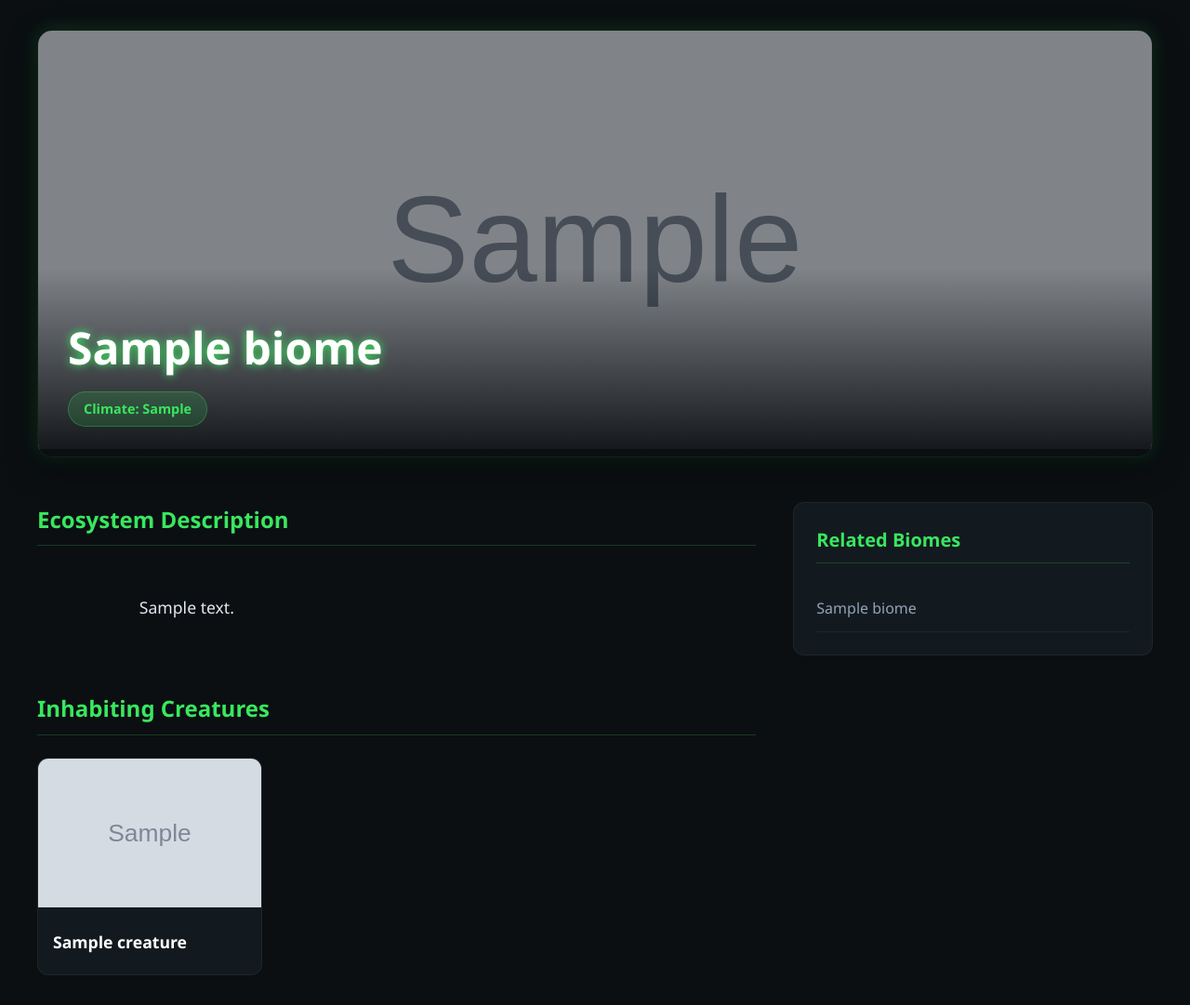
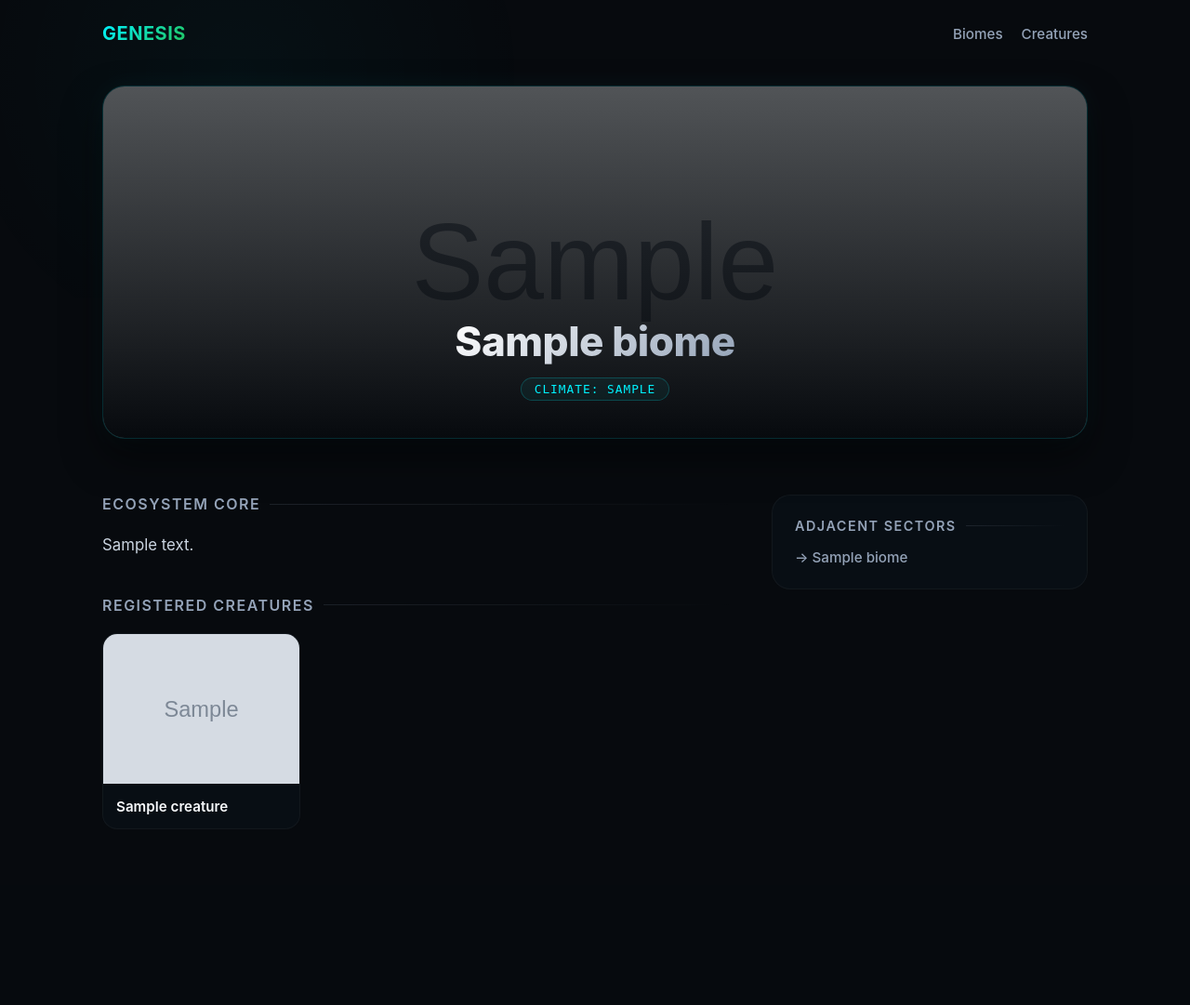
Before and after one commit to Solar01s/Nature-s_word, a Django app: page /nature_index/biome/1/ in a window 1280 px wide. Shown: the whole page at 93% size. After the commit the page ends 892 px from the top, so only its background shows below. Run offline with Django 5.2, Linux system fonts and the light colour scheme; tables that the repository leaves empty hold one stand-in row (values such as "Sample post"); grey boxes marked "Sample" are stand-in pictures.

Commit message:
Update biome.html

```diff
--- a/templates/nature_index/biome.html
+++ b/templates/nature_index/biome.html
@@ -3,15 +3,15 @@
 <head>
     <meta charset="UTF-8">
     <meta name="viewport" content="width=device-width, initial-scale=1.0">
-    <title>{{ biome.name }} — Biome</title>
+    <title>{{ biome.name }} — Ecosystem</title>
     <style>
         :root {
-            --bg-color: #0b0f12;
-            --card-bg: #131a1f;
-            --accent-green: #39e75f;
-            --accent-glow: rgba(57, 231, 95, 0.2);
-            --text-main: #e2e8f0;
-            --text-muted: #94a3b8;
+            --bg-dark: #070a0e;
+            --panel-bg: rgba(13, 20, 30, 0.45);
+            --accent-cyan: #00f2fe;
+            --accent-green: #22c55e;
+            --text-primary: #f8fafc;
+            --text-secondary: #94a3b8;
         }
 
         * {
@@ -21,230 +21,333 @@
         }
 
         body {
-            background-color: var(--bg-color);
-            color: var(--text-main);
-            font-family: 'Segoe UI', Roboto, Helvetica, Arial, sans-serif;
-            line-height: 1.6;
-            padding: 2rem;
-            animation: fadeIn 0.8s ease-out;
+            background-color: var(--bg-dark);
+            color: var(--text-primary);
+            font-family: -apple-system, BlinkMacSystemFont, 'Segoe UI', Roboto, Helvetica, Arial, sans-serif;
+            min-height: 100vh;
+            display: flex;
+            flex-direction: column;
+            overflow-x: hidden;
         }
 
-        @keyframes fadeIn {
-            from { opacity: 0; transform: translateY(10px); }
+        body::before {
+            content: '';
+            position: fixed;
+            top: -20%;
+            left: -10%;
+            width: 60%;
+            height: 60%;
+            background: radial-gradient(circle, rgba(0, 242, 254, 0.03) 0%, transparent 70%);
+            z-index: 0;
+            pointer-events: none;
+        }
+
+        nav {
+            width: 100%;
+            max-width: 1100px;
+            margin: 0 auto;
+            padding: 24px 20px;
+            display: flex;
+            justify-content: space-between;
+            align-items: center;
+            z-index: 2;
+        }
+
+        .logo {
+            font-size: 1.25rem;
+            font-weight: 700;
+            letter-spacing: 0.5px;
+            background: linear-gradient(135deg, var(--accent-cyan) 0%, var(--accent-green) 100%);
+            -webkit-background-clip: text;
+            -webkit-text-fill-color: transparent;
+            text-decoration: none;
+        }
+
+        .nav-links {
+            display: flex;
+            align-items: center;
+            gap: 20px;
+        }
+
+        .nav-item {
+            color: var(--text-secondary);
+            text-decoration: none;
+            font-size: 0.95rem;
+            font-weight: 500;
+            transition: color 0.3s ease;
+        }
+
+        .nav-item:hover {
+            color: var(--accent-cyan);
+        }
+
+        main {
+            flex: 1;
+            max-width: 1100px;
+            width: 100%;
+            margin: 0 auto;
+            padding: 20px 20px 60px 20px;
+            z-index: 1;
+            position: relative;
+            display: flex;
+            flex-direction: column;
+            gap: 40px;
+            animation: stageRender 0.6s cubic-bezier(0.16, 1, 0.3, 1) forwards;
+        }
+
+        @keyframes stageRender {
+            from { opacity: 0; transform: translateY(15px); }
             to { opacity: 1; transform: translateY(0); }
         }
 
-        .container {
-            max-width: 1200px;
-            margin: 0 auto;
+        .hero-section {
+            position: relative;
+            width: 100%;
+            height: 380px;
+            border-radius: 24px;
+            overflow: hidden;
+            display: flex;
+            flex-direction: column;
+            justify-content: flex-end;
+            align-items: center;
+            padding: 40px 20px;
+            border: 1px solid rgba(0, 242, 254, 0.15);
+            box-shadow: 0 20px 40px rgba(0, 0, 0, 0.5), 0 0 30px rgba(0, 242, 254, 0.05);
+            margin-bottom: 20px;
         }
 
-        .biome-header {
-            position: relative;
-            border-radius: 16px;
-            overflow: hidden;
-            margin-bottom: 3rem;
-            box-shadow: 0 10px 30px rgba(0, 0, 0, 0.5), 0 0 20px var(--accent-glow);
-            border: 1px solid rgba(57, 231, 95, 0.1);
+        .earth-image {
+            position: absolute;
+            top: 0;
+            left: 0;
+            width: 100%;
+            height: 100%;
+            object-fit: cover;
+            z-index: -2;
+            filter: brightness(0.4) contrast(1.1);
+            transition: transform 0.7s cubic-bezier(0.16, 1, 0.3, 1);
         }
 
-        .biome-hero-img {
-            width: 100%;
-            height: 450px;
-            object-fit: cover;
-            filter: brightness(0.6) contrast(1.1);
-            transition: transform 0.5s ease;
+        .hero-section::after {
+            content: '';
+            position: absolute;
+            inset: 0;
+            background: linear-gradient(to top, var(--bg-dark) 0%, rgba(7, 10, 14, 0.4) 60%, transparent 100%);
+            z-index: -1;
         }
 
-        .biome-header:hover .biome-hero-img {
+        .hero-section:hover .earth-image {
             transform: scale(1.03);
         }
 
-        .biome-overlay {
-            position: absolute;
-            bottom: 0;
-            left: 0;
-            right: 0;
-            background: linear-gradient(transparent, rgba(11, 15, 18, 0.95));
-            padding: 3rem 2rem 2rem 2rem;
+        .biome-title {
+            font-size: 2.75rem;
+            font-weight: 800;
+            letter-spacing: -0.5px;
+            background: linear-gradient(135deg, #ffffff 0%, var(--text-secondary) 100%);
+            -webkit-background-clip: text;
+            -webkit-text-fill-color: transparent;
+            margin-bottom: 12px;
         }
 
-        .biome-title {
-            font-size: 3rem;
-            color: #ffffff;
-            text-shadow: 0 0 10px var(--accent-green);
-            margin-bottom: 0.5rem;
+        .climate-badge {
+            display: inline-block;
+            font-size: 0.8rem;
+            font-family: monospace;
+            text-transform: uppercase;
+            color: var(--accent-cyan);
+            background: rgba(0, 242, 254, 0.05);
+            border: 1px solid rgba(0, 242, 254, 0.2);
+            padding: 4px 14px;
+            border-radius: 100px;
+            letter-spacing: 1px;
         }
 
-        .biome-climate {
-            display: inline-block;
-            background: rgba(57, 231, 95, 0.15);
-            color: var(--accent-green);
-            padding: 0.4rem 1rem;
-            border-radius: 20px;
-            font-size: 0.9rem;
-            font-weight: 600;
-            border: 1px solid rgba(57, 231, 95, 0.3);
-        }
-
-        .content-layout {
+        .content-split {
             display: grid;
             grid-template-columns: 2fr 1fr;
-            gap: 2.5rem;
+            gap: 40px;
+            align-items: start;
         }
 
         @media (max-width: 900px) {
-            .content-layout { grid-template-columns: 1fr; }
+            .content-split {
+                grid-template-columns: 1fr;
+                gap: 30px;
+            }
         }
 
-        .section-title {
-            font-size: 1.5rem;
-            color: var(--accent-green);
-            margin-bottom: 1.5rem;
-            border-bottom: 1px solid rgba(57, 231, 95, 0.2);
-            padding-bottom: 0.5rem;
+        .section-header {
+            font-size: 1rem;
+            font-weight: 600;
+            text-transform: uppercase;
+            letter-spacing: 1.5px;
+            color: var(--text-secondary);
+            margin-bottom: 20px;
+            display: flex;
+            align-items: center;
+            gap: 10px;
         }
 
-        .biome-description {
-            color: var(--text-main);
-            font-size: 1.1rem;
+        .section-header::after {
+            content: '';
+            flex: 1;
+            height: 1px;
+            background: linear-gradient(90deg, rgba(148, 163, 184, 0.15), transparent);
+        }
+
+        .description-text {
+            color: #cbd5e1;
+            font-size: 1.05rem;
+            line-height: 1.7;
             white-space: pre-wrap;
         }
 
-        .creatures-grid {
+        .grid-layout {
             display: grid;
-            grid-template-columns: repeat(auto-fill, minmax(220px, 1fr));
-            gap: 1.5rem;
-            margin-top: 1.5rem;
+            grid-template-columns: repeat(auto-fill, minmax(180px, 1fr));
+            gap: 20px;
+            margin-top: 20px;
         }
 
-        .card {
-            background-color: var(--card-bg);
-            border-radius: 12px;
+        .sub-card {
+            background: var(--panel-bg);
+            border: 1px solid rgba(255, 255, 255, 0.04);
+            border-radius: 16px;
             overflow: hidden;
             text-decoration: none;
-            color: inherit;
-            border: 1px solid rgba(255, 255, 255, 0.05);
-            transition: all 0.4s cubic-bezier(0.25, 0.8, 0.25, 1);
+            display: flex;
+            flex-direction: column;
+            transition: all 0.4s cubic-bezier(0.16, 1, 0.3, 1);
         }
 
-        .card:hover {
-            transform: translateY(-5px);
-            border-color: var(--accent-green);
-            box-shadow: 0 8px 20px var(--accent-glow);
+        .sub-card:hover {
+            border-color: rgba(0, 242, 254, 0.25);
+            background: rgba(13, 20, 30, 0.6);
+            transform: translateY(-4px);
+            box-shadow: 0 12px 24px rgba(0, 0, 0, 0.3), 0 0 20px rgba(0, 242, 254, 0.05);
         }
 
-        .card-img {
+        .sub-card-thumb {
             width: 100%;
-            height: 160px;
+            aspect-ratio: 1.3 / 1;
             object-fit: cover;
+            border-bottom: 1px solid rgba(255, 255, 255, 0.02);
             transition: transform 0.4s ease;
         }
 
-        .card:hover .card-img {
-            transform: scale(1.05);
+        .sub-card:hover .sub-card-thumb {
+            transform: scale(1.03);
         }
 
-        .card-info {
-            padding: 1rem;
+        .sub-card-meta {
+            padding: 14px;
         }
 
-        .card-name {
-            font-size: 1.1rem;
+        .sub-card-title {
+            font-size: 0.95rem;
             font-weight: 600;
-            color: #ffffff;
-            margin-bottom: 0.25rem;
+            color: var(--text-primary);
+            white-space: nowrap;
+            overflow: hidden;
+            text-overflow: ellipsis;
         }
 
-        .sidebar-box {
-            background-color: var(--card-bg);
-            padding: 1.5rem;
-            border-radius: 12px;
-            border: 1px solid rgba(255, 255, 255, 0.05);
-            height: fit-content;
+        .sidebar-panel {
+            background: var(--panel-bg);
+            border: 1px solid rgba(255, 255, 255, 0.04);
+            border-radius: 20px;
+            padding: 24px;
         }
 
-        .related-list {
+        .node-list {
             list-style: none;
+            display: flex;
+            flex-direction: column;
+            gap: 12px;
         }
 
-        .related-item a {
+        .node-link {
             display: block;
-            color: var(--text-muted);
+            color: var(--text-secondary);
             text-decoration: none;
-            padding: 0.75rem 0;
-            border-bottom: 1px solid rgba(255, 255, 255, 0.05);
-            transition: all 0.3s ease;
+            font-size: 0.95rem;
+            font-weight: 500;
+            transition: all 0.3s cubic-bezier(0.16, 1, 0.3, 1);
         }
 
-        .related-item a:hover {
+        .node-link:hover {
             color: var(--accent-green);
-            padding-left: 8px;
+            transform: translateX(4px);
         }
 
-        .no-data {
-            color: var(--text-muted);
+        .status-empty {
+            font-size: 0.9rem;
+            color: var(--text-secondary);
             font-style: italic;
         }
     </style>
 </head>
 <body>
 
-    <div class="container">
-        <header class="biome-header">
+    <nav>
+        <a href="/" class="logo">GENESIS</a>
+        <div class="nav-links">
+            <a href="#" class="nav-item">Biomes</a>
+            <a href="#" class="nav-item">Creatures</a>
+        </div>
+    </nav>
+
+    <main>
+        <div class="hero-section">
             {% if biome.image %}
-                <img src="{{ biome.image }}" alt="{{ biome.name }}" class="biome-hero-img">
+                <img src="{{ biome.image }}" alt="{{ biome.name }}" class="earth-image">
             {% endif %}
-            <div class="biome-overlay">
-                <h1 class="biome-title">{{ biome.name }}</h1>
-                <span class="biome-climate">Climate: {{ biome.climate }}</span>
-            </div>
-        </header>
+            <h1 class="biome-title">{{ biome.name }}</h1>
+            <div class="climate-badge">Climate: {{ biome.climate }}</div>
+        </div>
 
-        <div class="content-layout">
-            <main class="main-content">
-                <section style="margin-bottom: 3rem;">
-                    <h2 class="section-title">Ecosystem Description</h2>
-                    <div class="biome-description">
-                        {{ biome.description }}
-                    </div>
+        <div class="content-split">
+            <div class="left-column">
+                <section style="margin-bottom: 40px;">
+                    <h2 class="section-header">Ecosystem Core</h2>
+                    <p class="description-text">{{ biome.description }}</p>
                 </section>
-
                 <section>
-                    <h2 class="section-title">Inhabiting Creatures</h2>
-                    <div class="creatures-grid">
+                    <h2 class="section-header">Registered Creatures</h2>
+                    <div class="grid-layout">
                         {% for creature in biome.creatures.all %}
-                            <a href="{% url 'creature' creature.pk %}" class="card">
+                            <a href="{% url 'creature' creature.pk %}" class="sub-card">
                                 {% if creature.image %}
-                                    <img src="{{ creature.image }}" alt="{{ creature.name }}" class="card-img">
+                                    <img src="{{ creature.image }}" alt="{{ creature.name }}" class="sub-card-thumb">
                                 {% endif %}
-                                <div class="card-info">
-                                    <div class="card-name">{{ creature.name }}</div>
+                                <div class="sub-card-meta">
+                                    <div class="sub-card-title">{{ creature.name }}</div>
                                 </div>
                             </a>
                         {% empty %}
-                            <p class="no-data">No creatures have been discovered in this biome yet.</p>
+                            <p class="status-empty">No biological signatures detected.</p>
                         {% endfor %}
                     </div>
                 </section>
-            </main>
+            </div>
 
-            <aside class="sidebar">
-                <div class="sidebar-box">
-                    <h2 class="section-title" style="font-size: 1.25rem;">Related Biomes</h2>
-                    <ul class="related-list">
+            <aside class="right-column">
+                <div class="sidebar-panel">
+                    <h2 class="section-header" style="font-size: 0.9rem; margin-bottom: 16px;">Adjacent Sectors</h2>
+                    <ul class="node-list">
                         {% for rel_biome in biome.related_biomes.all %}
-                            <li class="related-item">
-                                <a href="{% url 'biome' rel_biome.pk %}">{{ rel_biome.name }}</a>
+                            <li>
+                                <a href="{% url 'biome' rel_biome.pk %}" class="node-link">→ {{ rel_biome.name }}</a>
                             </li>
                         {% empty %}
-                            <li class="no-data">No adjacent biomes found.</li>
+                            <li class="status-empty">No boundary connections recorded.</li>
                         {% endfor %}
                     </ul>
                 </div>
             </aside>
         </div>
-    </div>
+    </main>
 
 </body>
 </html>
```
